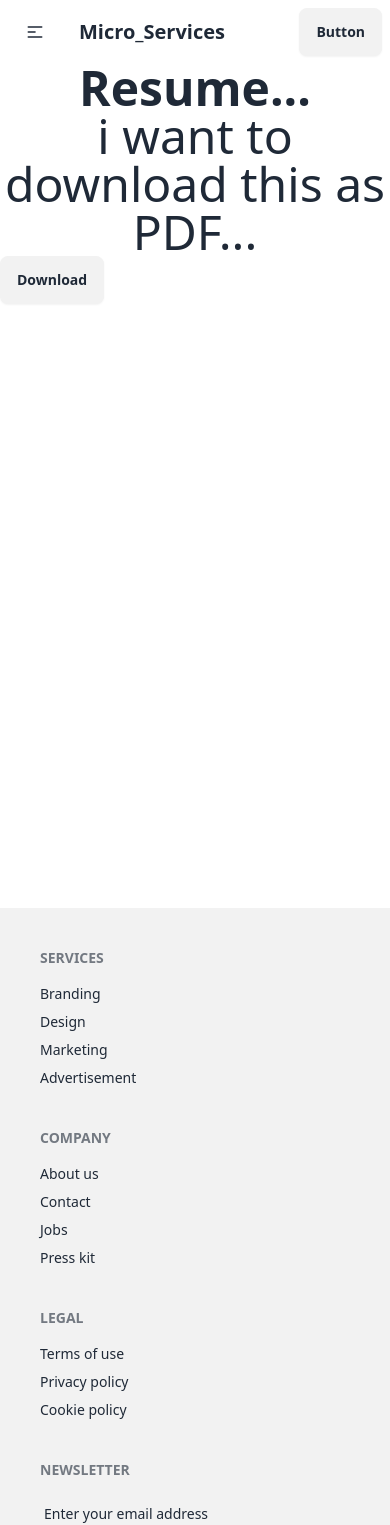
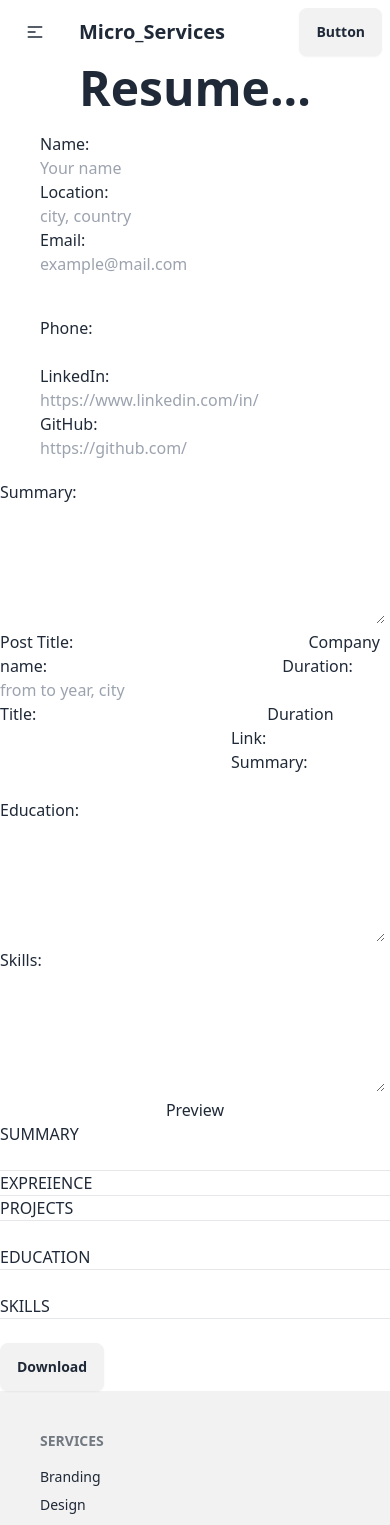
Before and after one commit to MUHAMMADSabbirHossain/personal-portfolio, a React (Vite) app in the folder Personal-Portfolios-FrontEnd/: page /resume in a window 390 px wide. Shown: the top 1525 px of the page. Built offline with nearby package versions, Linux system fonts and the light colour scheme.

Commit message:
resume: initial input, output is setup... successfully

```diff
--- a/Personal-Portfolios-FrontEnd/src/pages/Resume.jsx
+++ b/Personal-Portfolios-FrontEnd/src/pages/Resume.jsx
@@ -1,4 +1,4 @@
-import { useRef } from 'react';
+import { useRef, useState } from 'react';
 import { useReactToPrint } from 'react-to-print';
 
 const Resume = () => {
@@ -7,17 +7,174 @@ const Resume = () => {
         content: () => componentRef.current,
     });
 
+    const [resumeInfo, setResumeInfo] = useState({
+        name: "",
+        // age: "",
+        email: "",
+        phone: "",
+        linkedin: "",
+        github: "",
+        summary: "",
+        postTitle: "",
+        compayName: "",
+        duration: "",
+        projectTitle: "",
+        projectDuration: "",
+        projectLink: "",
+        porjectSummary: "",
+        education: "",
+        skills: "",
+    });
+
+    const { name, age, location, email, phone, linkedin, github, summary, postTitle, compayName, duration, projectTitle, projectDuration, projectLink, porjectSummary, education, skills } = resumeInfo;
+
+    function handleResumeForm(event) {
+        setResumeInfo((prev) => {
+            // console.log(prev);
+            let helper = { ...prev };
+            helper[`${event.target.id}`] = event.target.value;
+            console.log(helper);
+            return helper;
+        })
+    }
+
     return (
         <div>
             <h1 className="text-5xl text-center font-bold">Resume...</h1>
+
             <section>
+                <form >
+                    {/* basic info */}
+                    <div className='flex flex-col sm:flex-row justify-evenly'>
+                        <div className='flex flex-col px-10 my-5'>
+                            <label htmlFor="name">Name: </label>
+                            <input type="text" name='name' id='name' placeholder='Your name' onChange={handleResumeForm} />
 
+                            <label htmlFor="location">Location:</label>
+                            <input type="text" name="" id="location" placeholder='city, country' onChange={handleResumeForm} />
+
+                            <label htmlFor="email">Email: </label>
+                            <input type="email" name='email' id='email' placeholder='example@mail.com' onChange={handleResumeForm} />
+                        </div>
+
+                        <div className='flex flex-col px-10 my-5'>
+                            <label htmlFor="phone">Phone: </label>
+                            <input type="tel" name="" id="phone" onChange={handleResumeForm} />
+
+                            <label htmlFor="linkedin">LinkedIn: </label>
+                            <input type="url" name="" id="linkedin" placeholder='https://www.linkedin.com/in/' onChange={handleResumeForm} />
+
+                            <label htmlFor="github">GitHub: </label>
+                            <input type="url" name='' id='github' placeholder='https://github.com/' onChange={handleResumeForm} />
+                        </div>
+                    </div>
+
+                    {/* summary */}
+                    <div>
+                        <label htmlFor="summary">Summary: </label>
+                        {/* <input type="text" name='' id='summary' placeholder='' onChange={handleResumeForm} /> */}
+
+                        <textarea name="summary" id="summary" cols="40" rows="5" onChange={handleResumeForm} defaultValue={summary} placeholder=''></textarea>
+                    </div>
+
+                    {/* experience */}
+                    <div className=''>
+                        <label htmlFor="postTitle">Post Title: </label>
+                        <input type="text" name="postTitle" id="postTitle" placeholder='' onChange={handleResumeForm} />
+
+                        <label htmlFor="company-name">Company name: </label>
+                        <input type="text" name="" id="company-name" placeholder='' onChange={handleResumeForm} />
+
+                        <label htmlFor="duration">Duration: </label>
+                        <input type="text" name="" id="duration" placeholder='from to year, city' onChange={handleResumeForm} />
+                    </div>
+
+                    {/* projects */}
+                    <div className=''>
+                        <label htmlFor="projectTitle">Title:
+                        </label>
+                        <input type="text" name="" id="projectTitle" placeholder='' onChange={handleResumeForm} />
+
+                        <label htmlFor="projectDuration">Duration</label>
+                        <input type="text" name="" id="projectDuration" placeholder='' onChange={handleResumeForm} />
+
+                        <label htmlFor="projectLink">Link: </label>
+                        <input type="text" name="" id="projectLink" onChange={handleResumeForm} />
+
+                        <label htmlFor="porjectSummary">Summary: </label>
+                        <input type="text" name="" id="porjectSummary" onChange={handleResumeForm} />
+                    </div>
+
+                    {/* education */}
+                    <div>
+                        <label htmlFor="education">Education: </label>
+                        <textarea name="" id="education" cols="40" rows="5" defaultValue="" placeholder='' onChange={handleResumeForm}></textarea>
+                    </div>
+
+                    {/* skills */}
+                    <div>
+                        <label htmlFor="skills">Skills: </label>
+                        <textarea name="" id="skills" cols="40" rows="5" placeholder='' defaultValue="" onChange={handleResumeForm}></textarea>
+                    </div>
+                </form>
             </section>
-            <section ref={componentRef} >
-                <p className='text-5xl text-center'>i want to download this as PDF...</p>
+
+            <section>
+                <h2 className='text-center'>Preview</h2>
+                <div ref={componentRef} >
+                    {/* basic info */}
+                    <div>
+                        <h2 className='text-center font-bold bg-blue-500'>{name}</h2>
+                        <div className='flex justify-evenly'>
+                            <p className=''>{email}</p>
+                            <p>{location}</p>
+                            <p>{phone}</p>
+                            <p>{linkedin}</p>
+                            <p>{github}</p>
+                        </div>
+                    </div>
+
+                    {/* summary */}
+                    <div>
+                        <h2 className="uppercase">summary</h2>
+                        <summary>{summary}</summary>
+                        <hr />
+                    </div>
+
+                    {/* experience */}
+                    <div>
+                        <h2 className="uppercase">expreience</h2>
+                        <hr />
+                        <p>{postTitle}</p>
+                        <p>{compayName}</p>
+                        <p>{duration}</p>
+                    </div>
+
+                    {/* projects */}
+                    <div>
+                        <h2 className="uppercase">projects</h2>
+                        <hr />
+                        <p>{projectTitle}</p>
+                        <p>{projectDuration}</p>
+                        <p>{projectLink}</p>
+                        <summary>{porjectSummary}</summary>
+                    </div>
+                    {/* education */}
+                    <div>
+                        <h2 className="uppercase">education</h2>
+                        <hr />
+                        <summary>{education}</summary>
+                    </div>
+                    {/* skills */}
+                    <div>
+                        <h2 className="uppercase">skills</h2>
+                        <hr />
+                        <summary>{skills}</summary>
+                    </div>
+                </div>
+                <button className="btn" onClick={handlePrint}>Download</button>
             </section>
-            <button className="btn" onClick={handlePrint}>Download</button>
-        </div>
+        </div >
     );
 };
 
```
